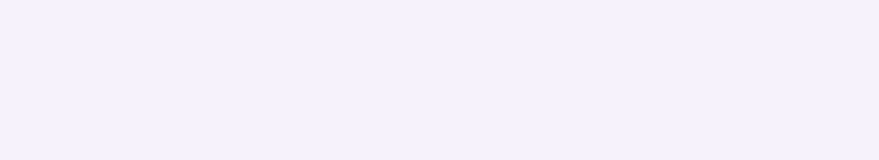
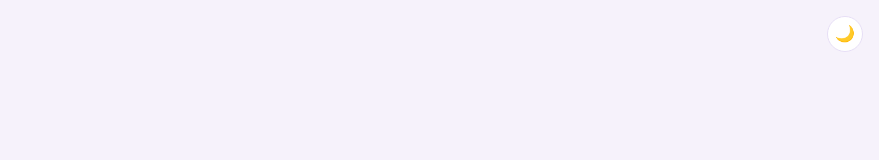
Before and after one commit to eepyzoop/kitty-todo-list, a Next.js app in the folder web/: page /login in a window 1280 px wide. Shown: the top 160 px of the page, without its empty margins (401-1280 px from the left). Built offline with nearby package versions, Linux system fonts and the light colour scheme.

Commit message:
Add dark mode toggle (top right), fix auth middleware bouncing logged-in users off /download

```diff
--- a/web/src/app/globals.css
+++ b/web/src/app/globals.css
@@ -6,6 +6,14 @@
   --card: #ffffff;
   --accent: #8b7cc4;
   --line: #e6def5;
+}
+
+.dark {
+  --background: #1e1a29;
+  --foreground: #e8e3f5;
+  --card: #2a2438;
+  --accent: #a996e0;
+  --line: #423a56;
 }
 
 @theme inline {
--- a/web/src/app/layout.tsx
+++ b/web/src/app/layout.tsx
@@ -1,6 +1,7 @@
 import type { Metadata } from "next";
 import { Varela_Round } from "next/font/google";
 import "./globals.css";
+import ThemeToggle from "@/components/ThemeToggle";
 
 const varela = Varela_Round({
   variable: "--font-varela",
@@ -19,8 +20,27 @@ export default function RootLayout({
   children: React.ReactNode;
 }>) {
   return (
-    <html lang="en" className={`${varela.variable} h-full antialiased`}>
-      <body className="min-h-full flex flex-col font-sans">{children}</body>
+    <html
+      lang="en"
+      className={`${varela.variable} h-full antialiased`}
+      suppressHydrationWarning
+    >
+      <head>
+        <script
+          dangerouslySetInnerHTML={{
+            __html: `try {
+              const t = localStorage.getItem("theme");
+              if (t === "dark" || (!t && matchMedia("(prefers-color-scheme: dark)").matches)) {
+                document.documentElement.classList.add("dark");
+              }
+            } catch (e) {}`,
+          }}
+        />
+      </head>
+      <body className="min-h-full flex flex-col font-sans">
+        <ThemeToggle />
+        {children}
+      </body>
     </html>
   );
 }
--- /dev/null
+++ b/web/src/components/ThemeToggle.tsx
@@ -0,0 +1,29 @@
+"use client";
+
+import { useEffect, useState } from "react";
+
+export default function ThemeToggle() {
+  const [dark, setDark] = useState(false);
+
+  useEffect(() => {
+    setDark(document.documentElement.classList.contains("dark"));
+  }, []);
+
+  function toggle() {
+    const next = !dark;
+    setDark(next);
+    document.documentElement.classList.toggle("dark", next);
+    localStorage.setItem("theme", next ? "dark" : "light");
+  }
+
+  return (
+    <button
+      onClick={toggle}
+      aria-label={dark ? "Switch to light mode" : "Switch to dark mode"}
+      title={dark ? "Switch to light mode" : "Switch to dark mode"}
+      className="fixed top-4 right-4 z-50 w-9 h-9 rounded-full bg-card border border-line flex items-center justify-center text-base hover:border-accent transition"
+    >
+      {dark ? "☀️" : "🌙"}
+    </button>
+  );
+}
--- a/web/src/lib/supabase/proxy-client.ts
+++ b/web/src/lib/supabase/proxy-client.ts
@@ -1,7 +1,11 @@
 import { createServerClient } from "@supabase/ssr";
 import { NextResponse, type NextRequest } from "next/server";
 
+// Accessible without being logged in.
 const PUBLIC_PATHS = ["/login", "/signup", "/download"];
+// Redirect away from these to "/" if already logged in (auth forms only —
+// /download is public but useful either way, so it's excluded here).
+const LOGGED_OUT_ONLY_PATHS = ["/login", "/signup"];
 
 export async function updateSession(request: NextRequest) {
   let response = NextResponse.next({ request });
@@ -32,6 +36,7 @@ export async function updateSession(request: NextRequest) {
   } = await supabase.auth.getUser();
 
   const isPublic = PUBLIC_PATHS.includes(request.nextUrl.pathname);
+  const isLoggedOutOnly = LOGGED_OUT_ONLY_PATHS.includes(request.nextUrl.pathname);
 
   if (!user && !isPublic) {
     const url = request.nextUrl.clone();
@@ -39,7 +44,7 @@ export async function updateSession(request: NextRequest) {
     return NextResponse.redirect(url);
   }
 
-  if (user && isPublic) {
+  if (user && isLoggedOutOnly) {
     const url = request.nextUrl.clone();
     url.pathname = "/";
     return NextResponse.redirect(url);
```
